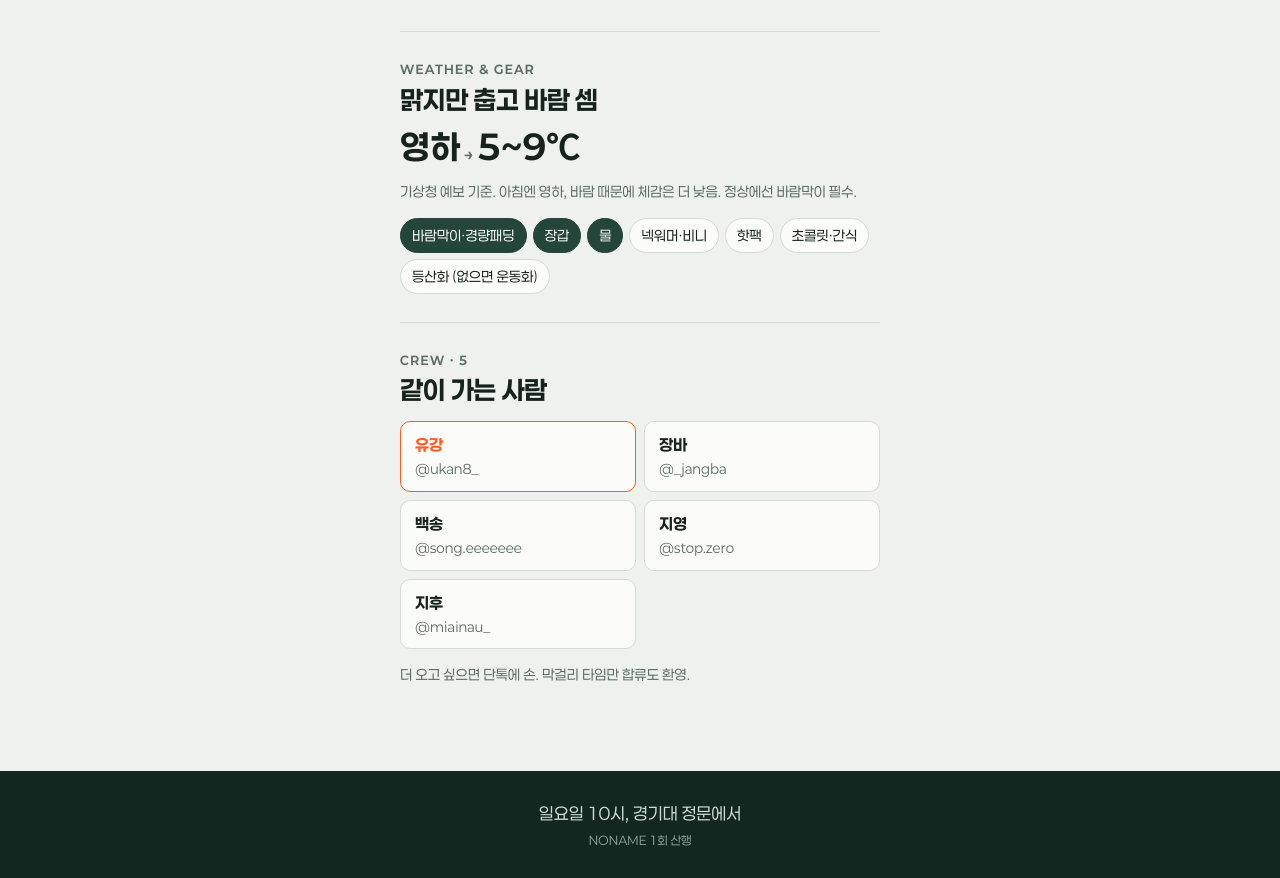
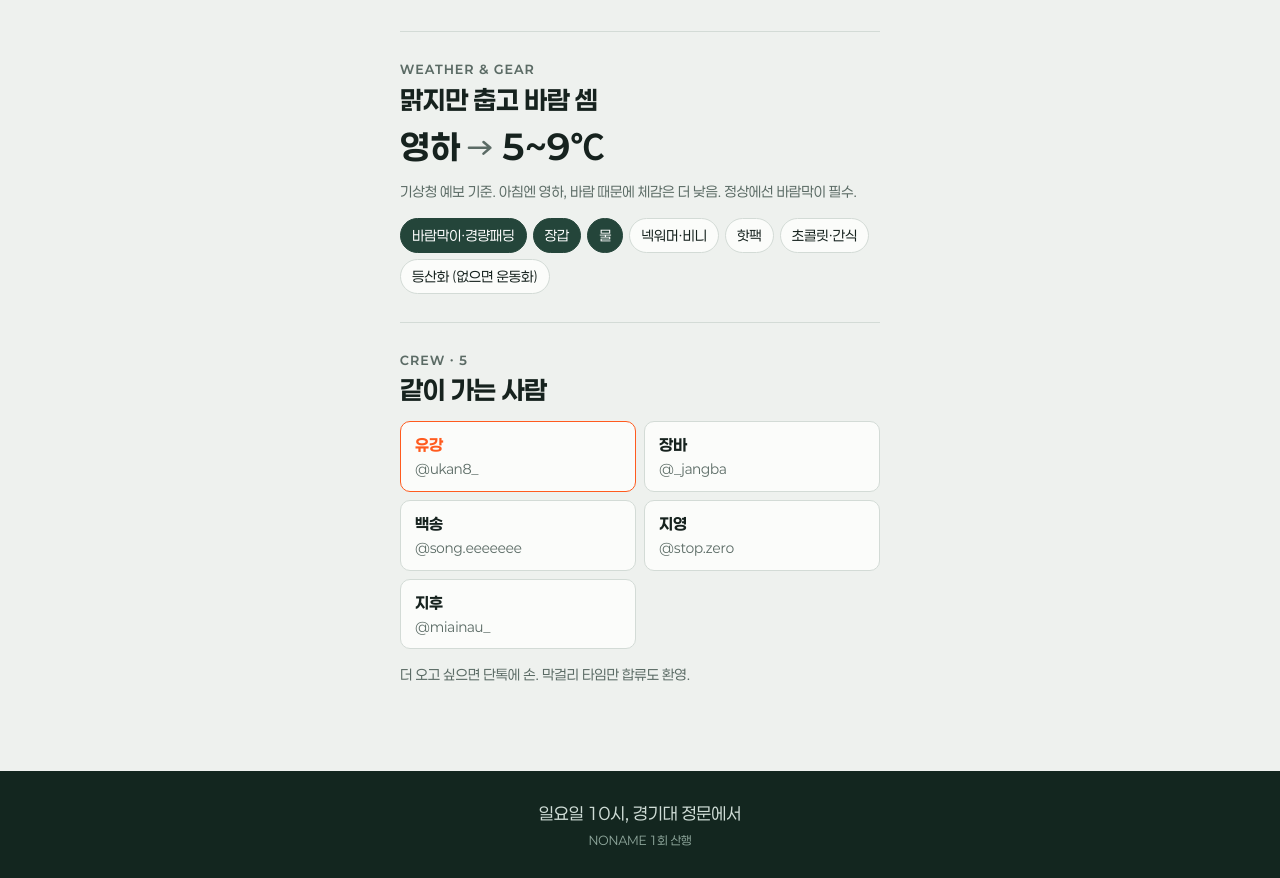
Before and after one commit to UKAN8/ukan8.github.io, a plain HTML site: page noname/index.html in a window 1280 px wide. Shown: the part 2800-3678 px from the top of the page. Drawn offline with Linux system fonts and the light colour scheme.

Commit message:
NONAME 초대장: 날씨 화살표 키움
Co-Authored-By: Claude Opus 5.5 <noreply@anthropic.com>
Claude-Session: https://claude.ai/code/session_013doMR4vZ2qM2LatZiUkHfH

```diff
--- a/noname/index.html
+++ b/noname/index.html
@@ -137,7 +137,8 @@ h2{font-family:var(--display);font-weight:700;font-size:26px;line-height:1.25;le
 /* 날씨 */
 .wx{display:flex;align-items:flex-end;gap:16px;flex-wrap:wrap}
 .wx-num{font-family:var(--mono);font-weight:600;font-size:34px;line-height:1}
-.wx-num small{font-size:15px;color:var(--ink-soft);margin:0 4px}
+.wx-num{display:inline-flex;align-items:center}
+.wx-arr{width:.8em;height:.46em;margin:0 .22em;color:var(--ink-soft)}
 .pack{list-style:none;display:flex;flex-wrap:wrap;gap:6px}
 .pack li{font-size:14px;padding:5px 11px;border:1px solid var(--rule);border-radius:999px;background:var(--paper)}
 .pack li.must{border-color:var(--forest-2);background:var(--forest-2);color:#fff}
@@ -309,7 +310,7 @@ footer small{display:block;font-family:var(--body);font-size:12px;color:#8fa79c;
   <section aria-labelledby="wx-h">
     <div class="head"><p class="label">Weather &amp; Gear</p><h2 id="wx-h">맑지만 춥고 바람 셈</h2></div>
     <div class="wx">
-      <p class="wx-num">영하<small>→</small>5~9℃</p>
+      <p class="wx-num">영하<svg class="wx-arr" viewBox="0 0 28 16" aria-label="에서"><path d="M2 8h22M17 2l7 6-7 6" fill="none" stroke="currentColor" stroke-width="2.6" stroke-linecap="round" stroke-linejoin="round"/></svg>5~9℃</p>
       <p class="muted">기상청 예보 기준. 아침엔 영하, 바람 때문에 체감은 더 낮음. 정상에선 바람막이 필수.</p>
     </div>
     <ul class="pack">
```
